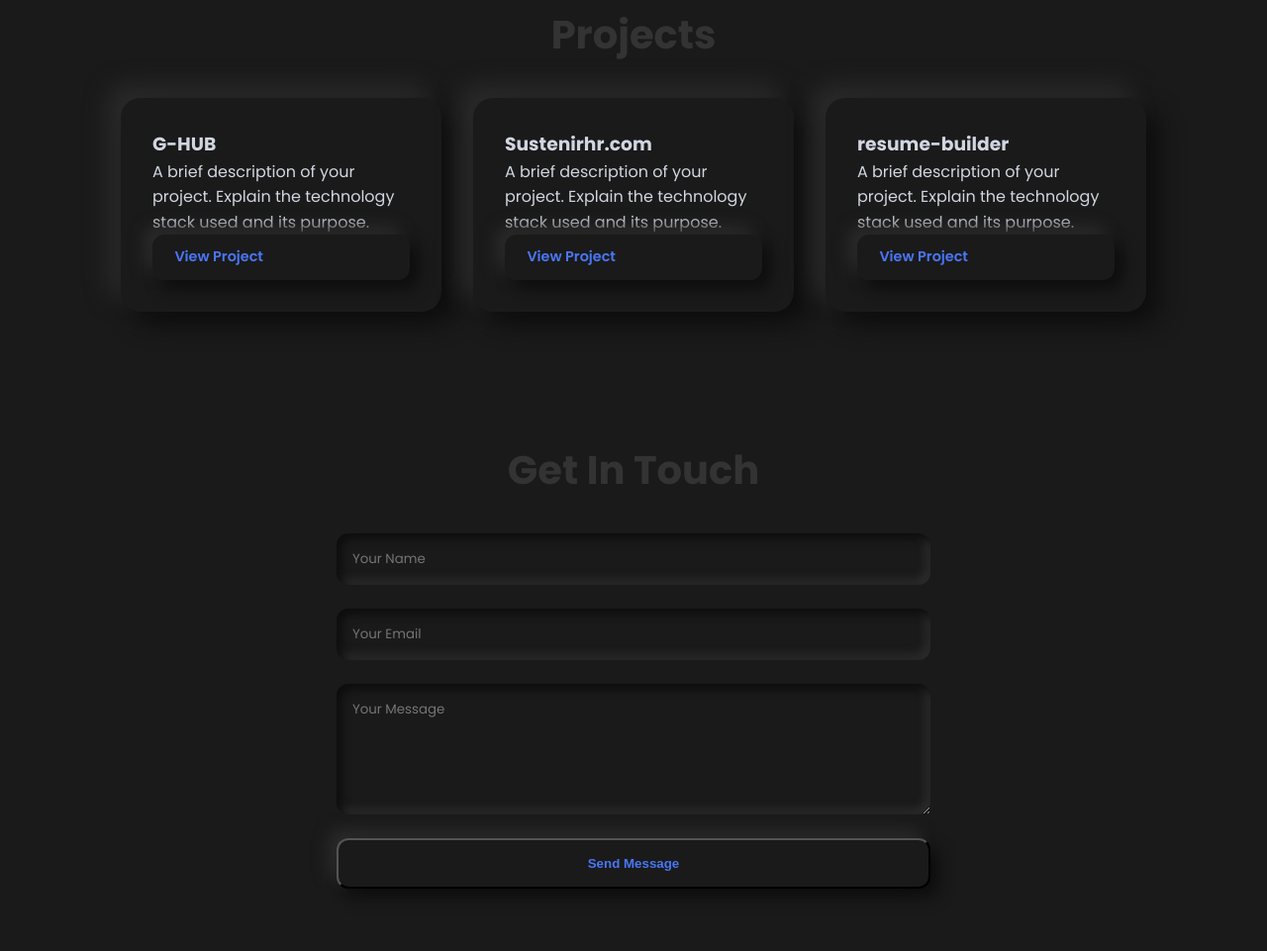
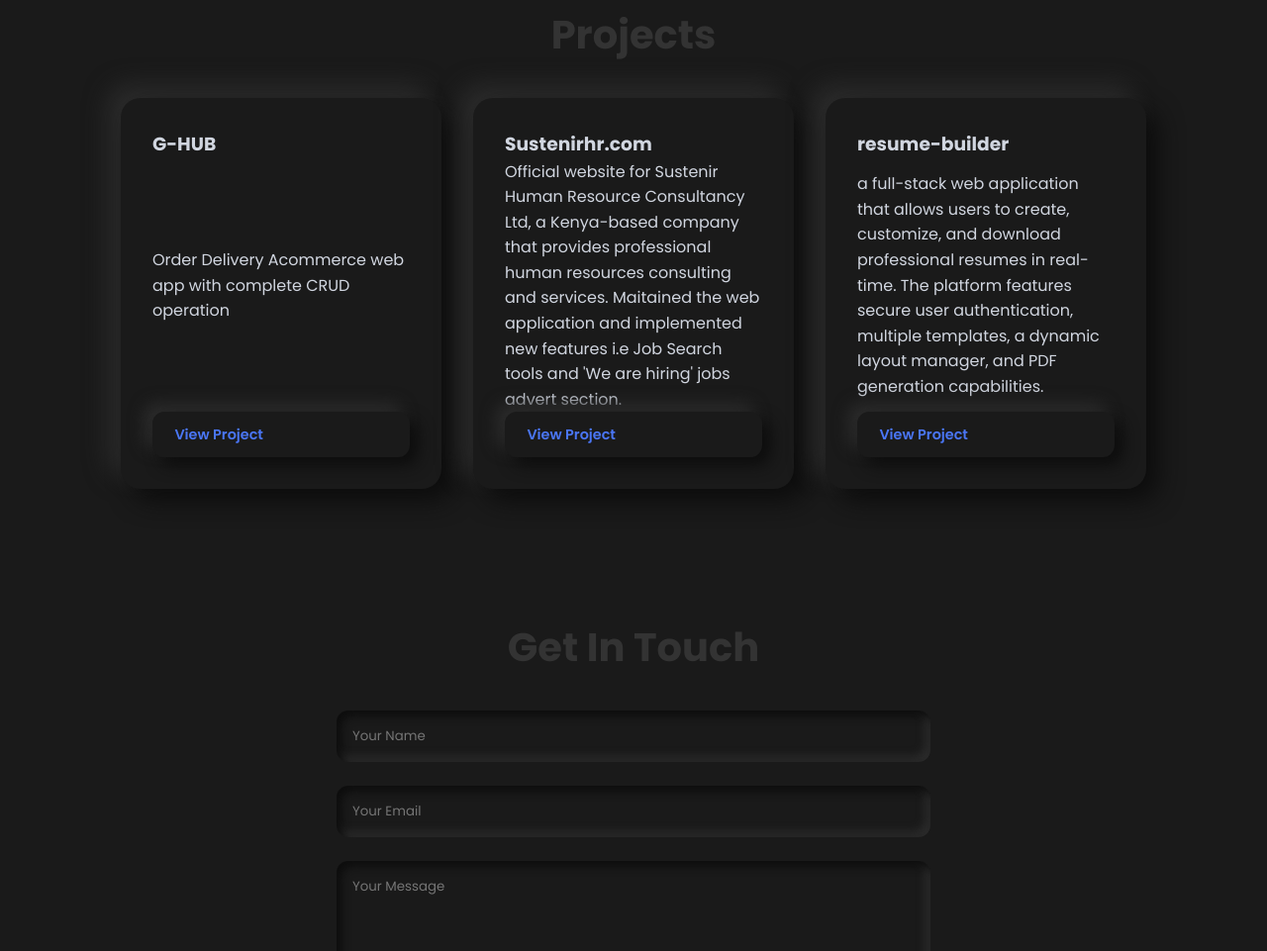
Before and after one commit to CKNJOROGE/portfolio-website, a plain HTML site: page index.html in a window 1280 px wide. Shown: the part 1070-2031 px from the top of the page at 99% size. Drawn offline with nearby package versions, Linux system fonts and the light colour scheme.

Commit message:
Update index.html

```diff
--- a/index.html
+++ b/index.html
@@ -64,17 +64,17 @@
             <div class="projects-container">
                 <div class="neumorphic-card project-card">
                     <h3>G-HUB</h3>
-                    <p>A brief description of your project. Explain the technology stack used and its purpose.</p>
+                    <p>Order Delivery Acommerce web app with complete CRUD operation</p>
                     <a href="#" class="neumorphic-btn-small" target="_blank">View Project</a>
                 </div>
                 <div class="neumorphic-card project-card">
                     <h3>Sustenirhr.com</h3>
-                    <p>A brief description of your project. Explain the technology stack used and its purpose.</p>
+                    <p>Official website for Sustenir Human Resource Consultancy Ltd, a Kenya-based company that provides professional human resources consulting and services. Maitained the web application and implemented new features i.e Job Search tools and 'We are hiring' jobs advert section.  </p>
                     <a href="https://sustenirhr.com/" class="neumorphic-btn-small" target="_blank">View Project</a>
                 </div>
                 <div class="neumorphic-card project-card">
                     <h3>resume-builder</h3>
-                    <p>A brief description of your project. Explain the technology stack used and its purpose.</p>
+                    <p> a full-stack web application that allows users to create, customize, and download professional resumes in real-time. The platform features secure user authentication, multiple templates, a dynamic layout manager, and PDF generation capabilities.</p>
                     <a href="https://resume-builder-clean.netlify.app" class="neumorphic-btn-small" target="_blank">View Project</a>
                 </div>
             </div>
@@ -98,4 +98,5 @@
 
     <script src="script.js"></script>
 </body>
+
 </html>
```
